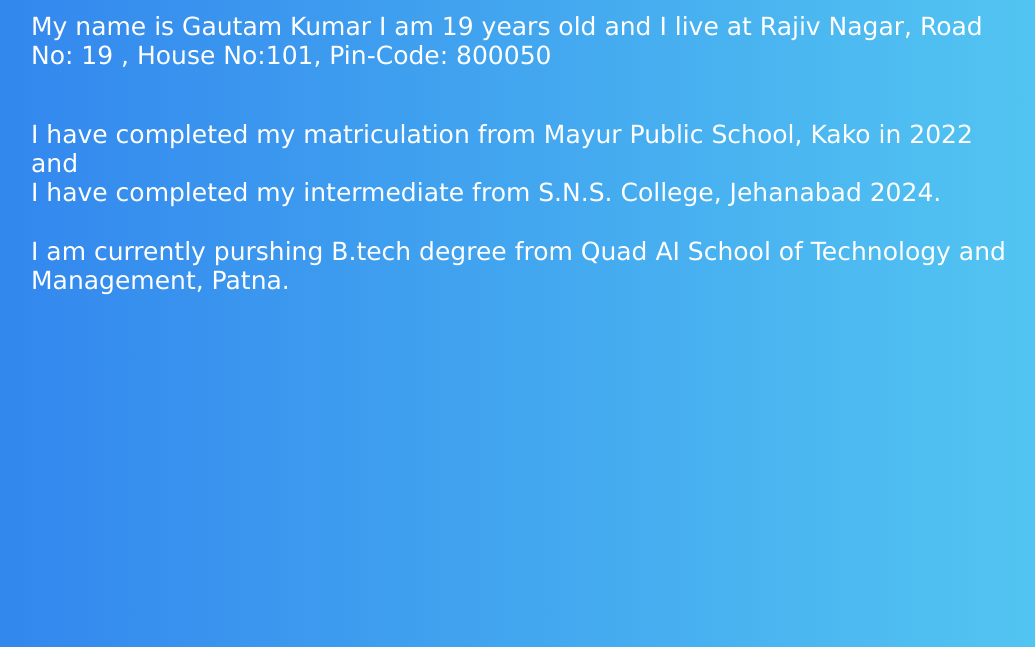
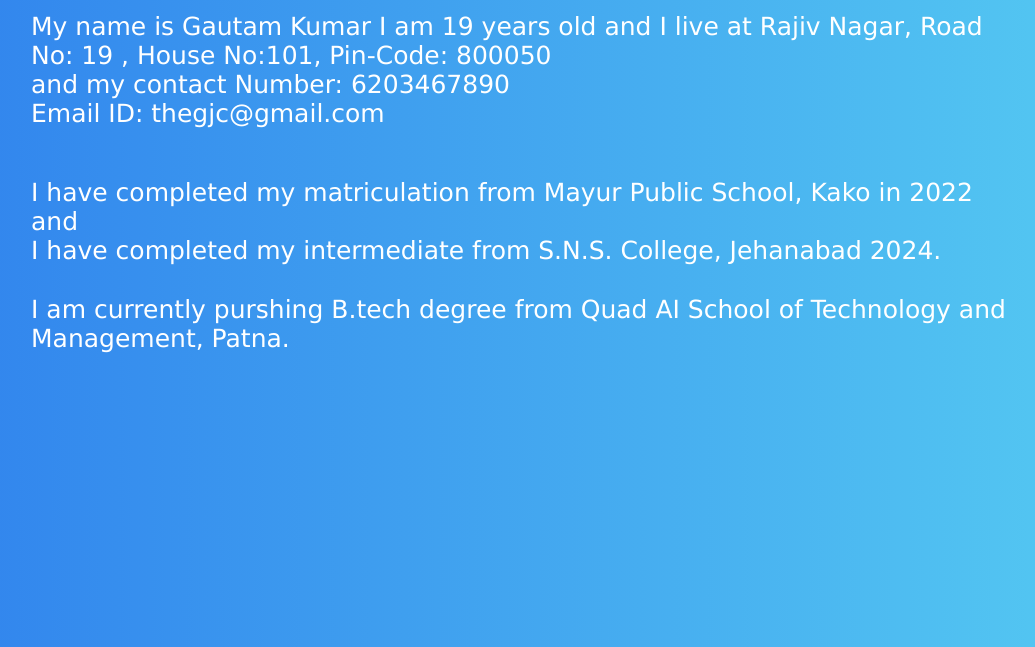
Before and after one commit to thegkc77-afk/last, a plain HTML site: page index.html in a window 1280 px wide. Shown: the part 153-800 px from the top of the page, without its empty margins (119-1154 px from the left). Drawn offline with Linux system fonts and the light colour scheme.

Commit message:
Add files via upload

```diff
--- a/index.css
+++ b/index.css
@@ -26,6 +26,9 @@ body {
     /* font-size: 25px; */
 
 }
+.list{
+    list-style-type: none;
+}
 
 .education{
     margin-top: 50px;
@@ -38,4 +41,7 @@ body {
     .para {
         font-size: 25px;
     }
+    .list{
+        font-size: 25px;
+    }
 }
--- a/index.html
+++ b/index.html
@@ -15,6 +15,11 @@
         <h1 class="head">Hello,</h1>
         <p class="para">My name is Gautam Kumar I am 19 years old and I live at Rajiv Nagar, Road No: 19 , House No:101, Pin-Code: 800050</p>
 
+        <ul>
+            <li class="list">and my contact Number: 6203467890</li>
+            <li class="list">Email ID: thegjc@gmail.com</li>
+        </ul>
+
 
         <div class="education">
             <p class="para">
```
